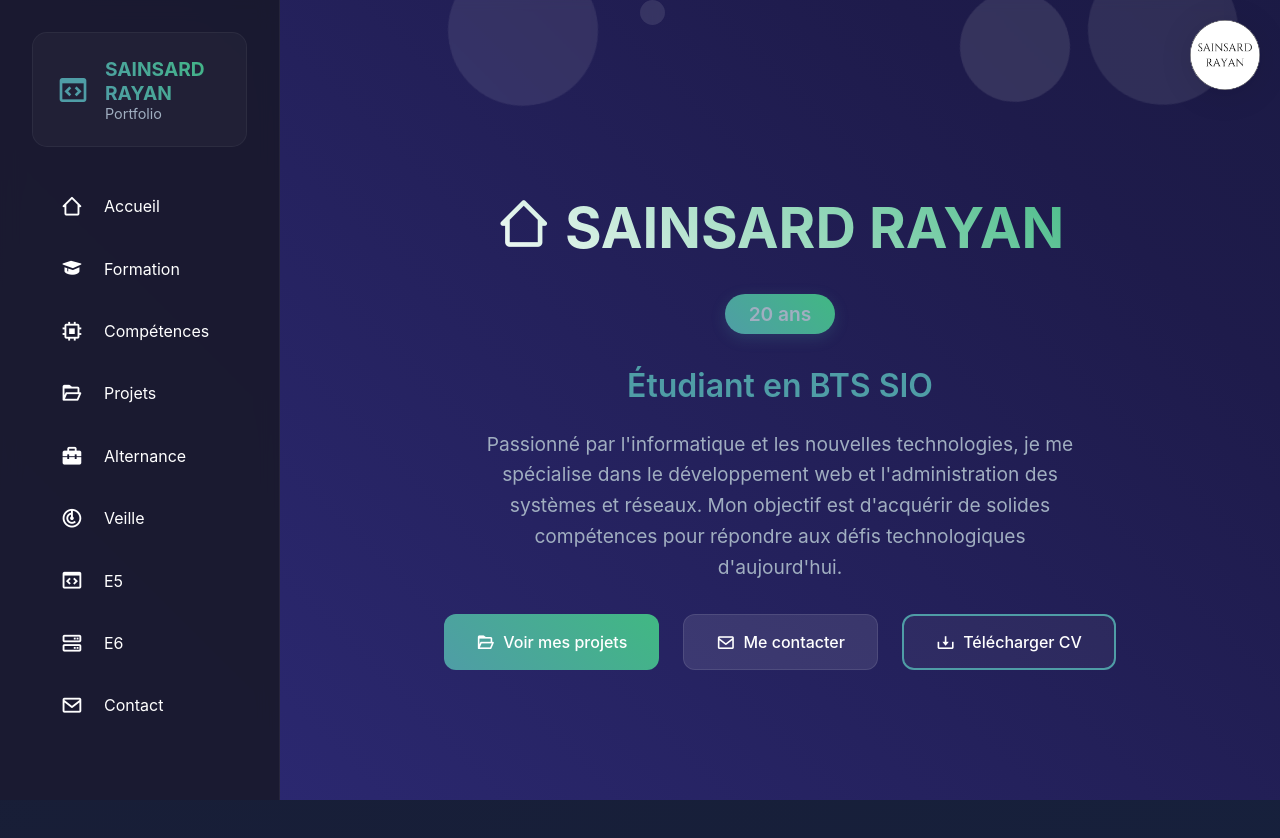
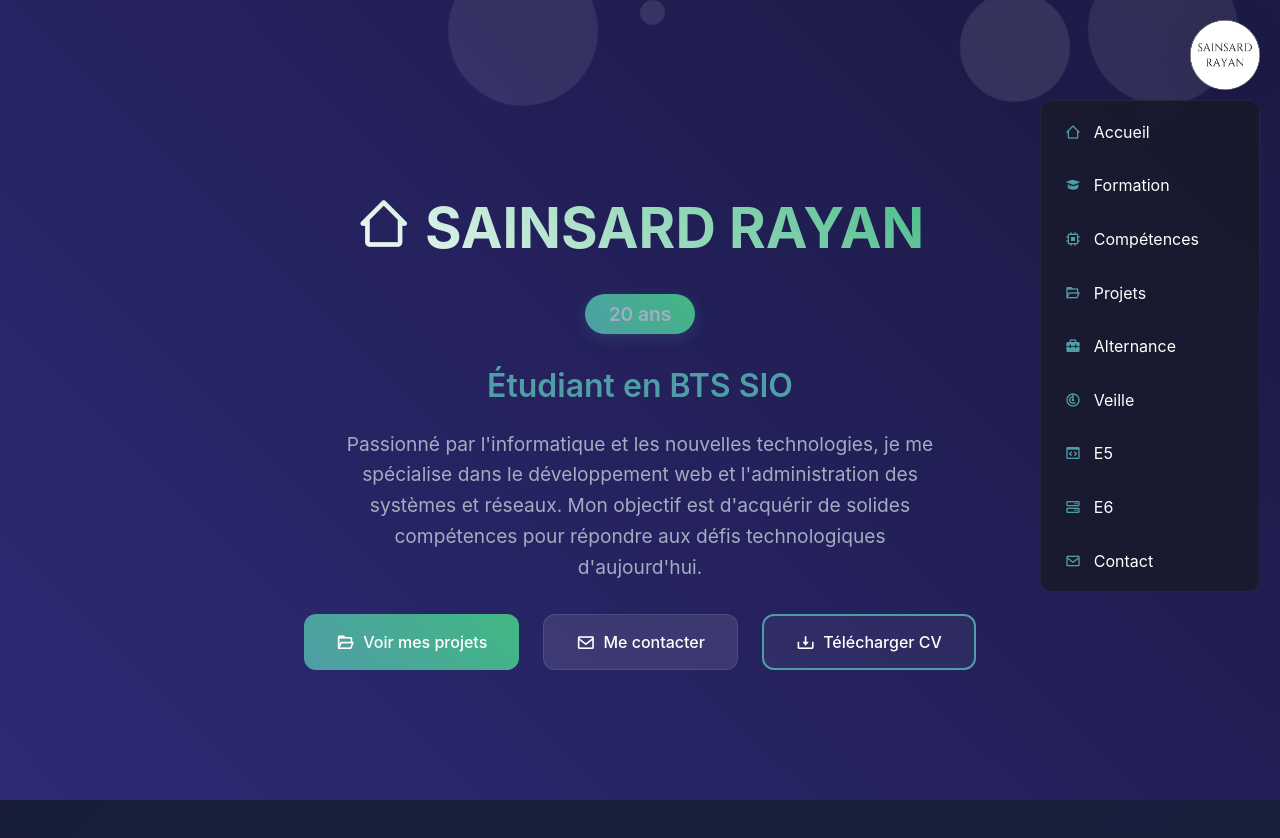
Before and after one commit to rayan945/portfolio, a plain HTML site: page index.html in a window 1280 px wide. Both pictures are taken after a click on the element 1225 px from the left and 57 px from the top of the page. Drawn offline with nearby package versions, Linux system fonts and the light colour scheme.

Commit message:
Mise à jour du site

```diff
--- a/index.html
+++ b/index.html
@@ -12,28 +12,8 @@
         <img src="image/RS.png" alt="Logo RS" class="logo-circle">
     </div>
 
-    <div class="background">
-        <span></span>
-        <span></span>
-        <span></span>
-        <span></span>
-        <span></span>
-        <span></span>
-        <span></span>
-        <span></span>
-        <span></span>
-        <span></span>
-    </div>
-
-    <nav class="sidebar">
-        <div class="logo">
-            <i class='bx bx-code-block'></i>
-            <div class="logo-text">
-                <span class="brand">SAINSARD RAYAN</span>
-                <span class="title">Portfolio</span>
-            </div>
-        </div>
-        <div class="menu">
+    <!-- Menu déroulant déclenché par le logo RS -->
+    <div class="dropdown-menu" id="logoDropdownMenu">
         <a href="index.html" class="active">
             <i class='bx bx-home-alt-2'></i>
             <span>Accueil</span>
@@ -52,8 +32,7 @@
         </a>
         <a href="stages.html">
             <i class='bx bxs-briefcase-alt-2'></i>
-                <span>Alternance
-                </span>
+            <span>Alternance</span>
         </a>
         <a href="veille.html">
             <i class='bx bx-radar'></i>
@@ -72,7 +51,21 @@
             <span>Contact</span>
         </a>
     </div>
-    </nav>
+
+    <div class="background">
+        <span></span>
+        <span></span>
+        <span></span>
+        <span></span>
+        <span></span>
+        <span></span>
+        <span></span>
+        <span></span>
+        <span></span>
+        <span></span>
+    </div>
+
+
 
     <main class="main-content">
         <section id="accueil" class="hero">
@@ -125,6 +118,30 @@
                 }
             });
         });
+
+        // Ouvrir/fermer le menu déroulant en appuyant sur le logo RS
+        const fixedLogo = document.querySelector('.fixed-logo');
+        const dropdownMenu = document.getElementById('logoDropdownMenu');
+        if (fixedLogo && dropdownMenu) {
+            fixedLogo.addEventListener('click', (e) => {
+                e.stopPropagation();
+                dropdownMenu.classList.toggle('active');
+            });
+
+            // Fermer en cliquant ailleurs
+            document.addEventListener('click', (e) => {
+                if (!dropdownMenu.contains(e.target)) {
+                    dropdownMenu.classList.remove('active');
+                }
+            });
+
+            // Fermer après clic sur un lien
+            dropdownMenu.querySelectorAll('a').forEach(link => {
+                link.addEventListener('click', () => {
+                    dropdownMenu.classList.remove('active');
+                });
+            });
+        }
     </script>
 </body>
 </html>
--- a/style.css
+++ b/style.css
@@ -93,18 +93,8 @@ body {
 }
 
 /* Sidebar moderne */
-.sidebar {
-    position: fixed;
-    left: 0;
-    top: 0;
-    width: var(--sidebar-width);
-    height: 100vh;
-    background: rgba(26, 26, 46, 0.95);
-    backdrop-filter: blur(10px);
-    border-right: 1px solid var(--border-color);
-    padding: 2rem;
-    z-index: 1000;
-}
+/* Ancienne sidebar supprimée */
+.sidebar { display: none; }
 
 .logo {
     display: flex;
@@ -183,7 +173,7 @@ body {
 
 /* Main Content */
 .main-content {
-    margin-left: var(--sidebar-width);
+    margin-left: 0;
     padding: 2rem;
     position: relative;
 }
@@ -725,30 +715,7 @@ body {
 
 /* Media Queries */
 @media (max-width: 768px) {
-    .sidebar {
-        transform: translateX(-100%);
-        transition: transform 0.3s ease;
-    }
-
-    .sidebar.active {
-        transform: translateX(0);
-    }
-
-    .main-content {
-        margin-left: 0;
-    }
-
-    .sidebar {
-        padding: 1rem;
-    }
-
-    .logo {
-        padding: 1rem;
-    }
-
-    .menu a {
-        padding: 0.8rem 1rem;
-    }
+    .sidebar { display: none; }
 }
 
 .navbar {
@@ -1705,6 +1672,43 @@ body {
     animation: fadeInLogo 0.5s ease forwards;
 }
 
+/* Menu déroulant sous le logo RS */
+.dropdown-menu {
+    position: fixed;
+    top: 100px;
+    right: 20px;
+    display: none;
+    flex-direction: column;
+    gap: 0.5rem;
+    background: rgba(26, 26, 46, 0.95);
+    backdrop-filter: blur(10px);
+    border: 1px solid var(--border-color);
+    border-radius: 12px;
+    padding: 0.5rem;
+    z-index: 999;
+    min-width: 220px;
+}
+
+.dropdown-menu.active { display: flex; }
+
+.dropdown-menu a {
+    display: flex;
+    align-items: center;
+    gap: 0.8rem;
+    padding: 0.8rem 1rem;
+    text-decoration: none;
+    color: var(--text-color);
+    border-radius: 10px;
+    transition: background 0.2s ease, transform 0.2s ease;
+}
+
+.dropdown-menu a:hover {
+    background: rgba(79, 157, 166, 0.1);
+    transform: translateX(3px);
+}
+
+.dropdown-menu a i { color: var(--primary-color); }
+
 /* Responsive */
 @media (max-width: 768px) {
     .fixed-logo {
```
Lines whose indentation alone changed are shown as unchanged.
